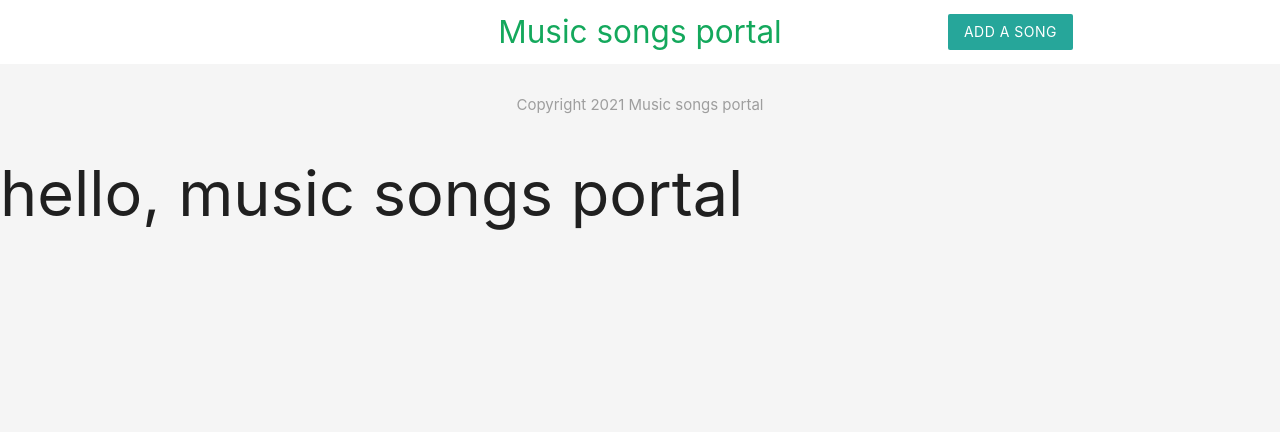
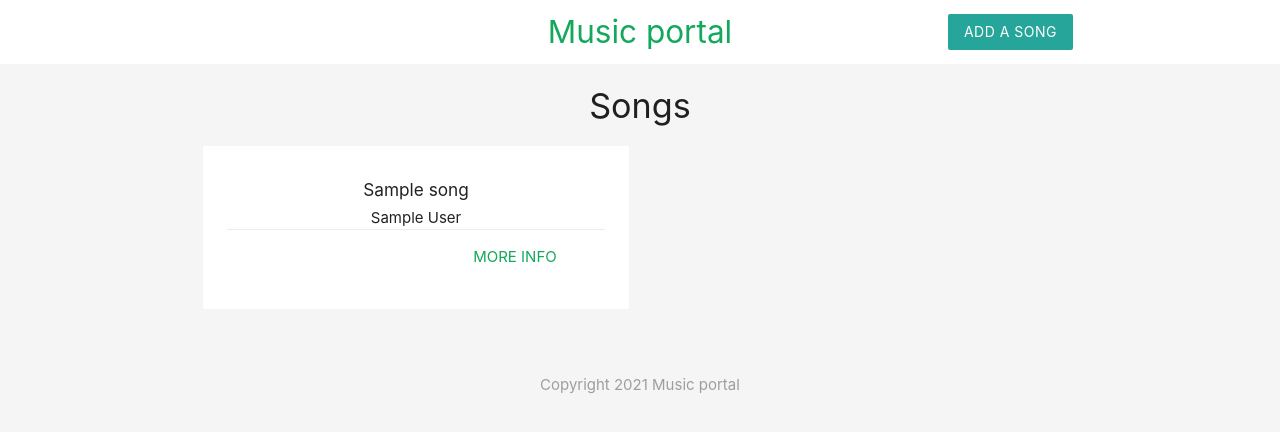
Before and after one commit to gardnerdev/music-app, a PHP site: page / in a window 1280 px wide. Shown: the top 432 px of the page. Run offline with PHP 8.4, Linux system fonts and the light colour scheme; tables that the repository leaves empty or names only in its code hold one stand-in row (values such as "Sample post").

Commit message:
changed footer&header

```diff
--- a/index.php
+++ b/index.php
@@ -8,21 +8,64 @@
     if(!$conn){
         echo 'Connection error: ' . mysqli_connect_error();
     }
+
+    // write query for all songs
+    $sql = 'SELECT * FROM songs';
+
+    // make query and get result
+    $result = mysqli_query($conn, $sql);
+
+    // fetch the resulting rows as an array
+    $songs = mysqli_fetch_all($result, MYSQLI_ASSOC);
+
+    // free result from memory
+    mysqli_free_result($result);
+
+    // close connection
+    mysqli_close($conn);
+
+
 ?>
 
 
 <!DOCTYPE html>
 <html lang="en">
     <?php include('templates/header.php')?>
+
+    <h4 class="center gray-text">Songs
+    </h4>
+
+    <div class="container">
+        <div class="row">
+            <?php foreach($songs as $song){ ?>
+
+                <div class="col s6 md3 ">
+                    <div class="card z-depth-0">
+                        <div class="card-content center">
+                            <h6><?php echo htmlspecialchars($song['title']); ?></h6>
+                            <div><?php echo htmlspecialchars($song['author']); ?></div>
+                            <div class="card-action right-align">
+                                <a href="#" class="brand-text">more info</a>
+                            </div>
+                        </div>
+                    </div>
+                </div>
+
+            <?php } ?>
+
+        </div>
+    </div>
+
+
     <?php include('templates/footer.php')?>
 
 <head>
     <meta charset="UTF-8">
     <meta http-equiv="X-UA-Compatible" content="IE=edge">
     <meta name="viewport" content="width=device-width, initial-scale=1.0">
-    <title>Music songs</title>
+    <title>Music portal</title>
 </head>
 <body>
-        <h1><?php echo 'hello, music songs portal'; ?></h1>
+
 </body>
 </html>
--- a/templates/footer.php
+++ b/templates/footer.php
@@ -1,3 +1,3 @@
 <footer class="section"></footer>
-    <div class="center grey-text">Copyright 2021 Music songs portal</div>
+    <div class="center grey-text">Copyright 2021 Music portal</div>
 </body>
--- a/templates/header.php
+++ b/templates/header.php
@@ -1,6 +1,6 @@
 <head>
     <title>
-        Music songs portal
+        Music portal
     </title>
     <!-- Compiled and minified CSS -->
     <link rel="stylesheet" href="https://cdnjs.cloudflare.com/ajax/libs/materialize/1.0.0/css/materialize.min.css">
@@ -18,7 +18,7 @@
 <body class="grey lighten-4">
     <nav class="white z-depth-0">
         <div class="container">
-            <a href="#" class="brand-logo brand-text center">Music songs portal</a>
+            <a href="#" class="brand-logo brand-text center">Music portal</a>
             <ul id="nav-mobile" class="right hide-on-small-and-down">
                 <li>
                     <a href="#" class="btn brand z-depth-0">Add a song</a>
```
